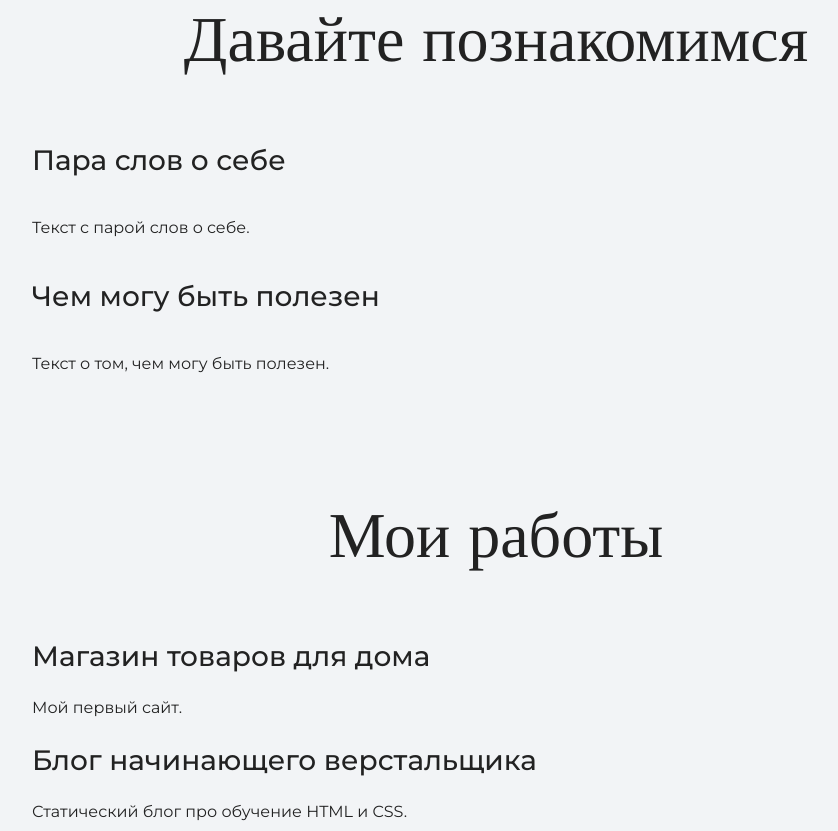
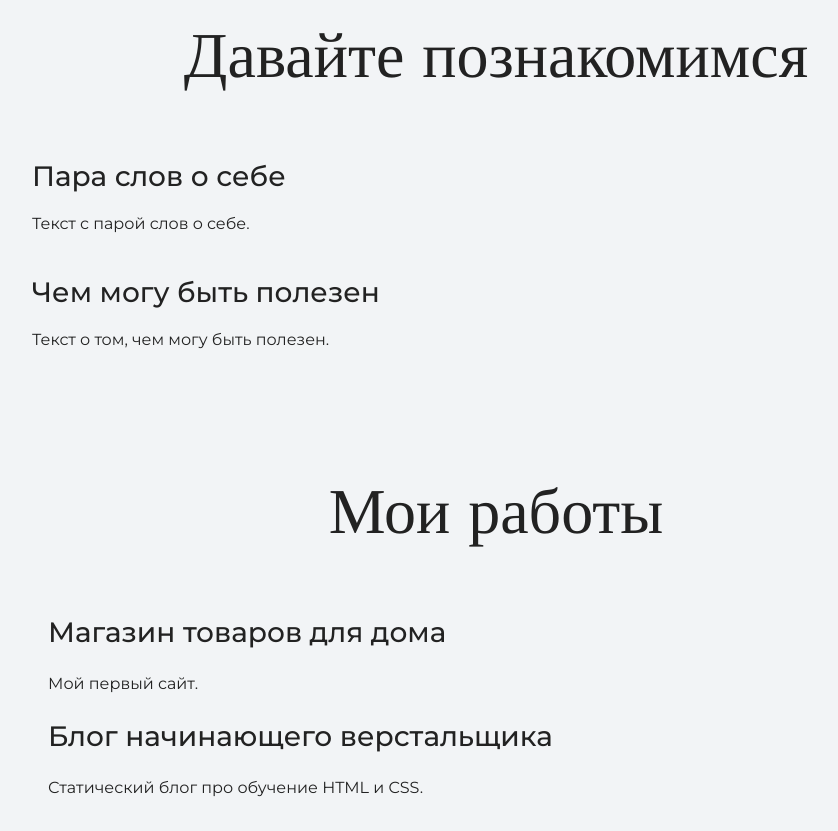
Before and after one commit to Ardlin/site, a plain HTML site: page index.html in a window 1280 px wide. Shown: the part 1016-1847 px from the top of the page, without its empty margins (144-982 px from the left). Drawn offline with nearby package versions, Linux system fonts and the light colour scheme.

Commit message:
Add files via upload

```diff
--- a/index.html
+++ b/index.html
@@ -7,34 +7,56 @@
     <title>Портфолио Junior верстальщика</title>
   </head>
 
+  <body>
     <header class="page-header">
-  <div class="container">
       Контакты в шапке
-  </div>
     </header>
 
     <section class="hero-image">
-      <h1 class="heading"><div class="container">Опознанный Енот  </div></h1>
-      <p><div class="container">Junior верстальщик  </div></p>
+    	 <div class="container">
+      <h1 class="heading">Неопознанный Енот</h1>
+      <p>Junior верстальщик</p>
+  </div>
     </section>
 
     <section class="intro">
-      <h2 class="subheading"> <div class="container">Давайте познакомимся  </div></h2>
-      <h3> <div class="container">Пара слов о себе  </div></h3>
-      <p> <div class="container">Текст с парой слов о себе.  </div></p>
-      <h3> <div class="container">Чем могу быть полезен  </div></h3>
-      <p> <div class="container">Текст о том, чем могу быть полезен.  </div></p>
+    	 <div class="container">
+      <h2 class="subheading">Давайте познакомимся</h2>
+  </div>
+   <div class="container">
+      <h3>Пара слов о себе</h3>
+  </div>
+  <div class="container">
+
+      <p>Текст с парой слов о себе.</p>
+      </div>
+      <div class="container">
+      <h3>Чем могу быть полезен</h3>
+  </div>
+  <div class="container">
+      <p>Текст о том, чем могу быть полезен.</p>
+  </div>
+
     </section>
 
     <section class="portfolio">
-      <h2 class="subheading">Мои работы  </div></h2>
+    	 <div class="container">
+      <h2 class="subheading">Мои работы</h2>
+      <div class="container">
 
-      <h3> <div class="container">Магазин товаров для дома  </div></h3>
-      <p> <div class="container">Мой первый сайт.  </div></p>
-
-      <h3> <div class="container">Блог начинающего верстальщика  </div></h3>
-      <p> <div class="container">Статический блог про обучение HTML и CSS.  </div></p>
+      <h3>Магазин товаров для дома</h3>
+  </div>
+  <div class="container">
+      <p>Мой первый сайт.</p>
+  </div>
+<div class="container">
+      <h3>Блог начинающего верстальщика</h3>
+  </div>
+  <div class="container">
+      <p>Статический блог про обучение HTML и CSS.</p>
+  </div>
     </section>
+     </div>
 
     <footer class="page-footer">
     	 <div class="container">
```
Lines whose indentation alone changed are shown as unchanged.
